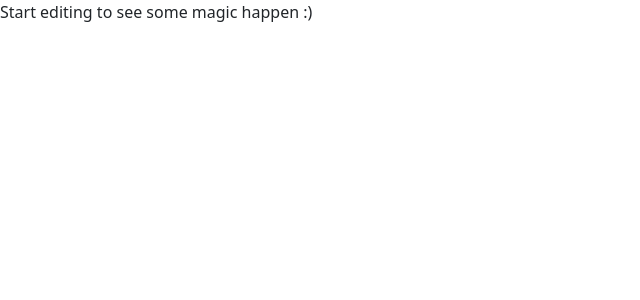
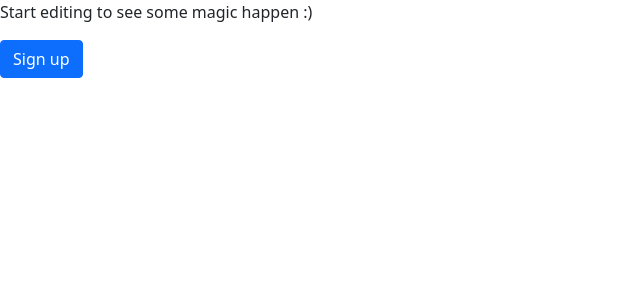
Before and after one commit to afolabiopakunle/angular-custom-reusable-modal-001, an Angular app: page / in a window 1280 px wide. Shown: the top 300 px of the page, without its empty margins (0-640 px from the left). Built offline with nearby package versions, Linux system fonts and the light colour scheme.

Commit message:
for tests

```diff
--- a/src/app/app.component.html
+++ b/src/app/app.component.html
@@ -1,5 +1,12 @@
 <p>
   Start editing to see some magic happen :)
 </p>
+<button (click)="signUp()" class="btn btn-primary">Sign up</button>
 
-<app-modal [show]="showSelectedModal=== 'signup'" title='Sign up'></app-modal>
+<app-modal [show]="selectedModal=== 'signup'" title='Sign up'>
+  <div><p>Modal Sign up</p></div>
+</app-modal>
+
+<app-modal [show]="selectedModal=== 'login'" title="Log in">
+  <div><p>Modal Login</p></div>
+</app-modal>
--- a/src/app/app.component.ts
+++ b/src/app/app.component.ts
@@ -1,4 +1,4 @@
-import { Component, VERSION } from '@angular/core';
+import { Component } from '@angular/core';
 
 @Component({
   selector: 'my-app',
@@ -7,6 +7,13 @@ import { Component, VERSION } from '@angular/core';
 })
 export class AppComponent  {
 
-  showSelectedModal: null;
+  selectedModal!: string;
 
+  signUp() {
+    this.selectedModal = 'signup';
+  }
+
+  logIn() {
+    this.selectedModal = 'login'
+  }
 }
--- a/src/app/modal/modal.component.ts
+++ b/src/app/modal/modal.component.ts
@@ -7,7 +7,7 @@ import { Component, Input, OnInit } from '@angular/core';
 })
 export class ModalComponent implements OnInit {
 
-  @Input() show: boolean;
+  @Input() show: boolean = true;
   @Input() title: string;
 
   constructor() { }
```
